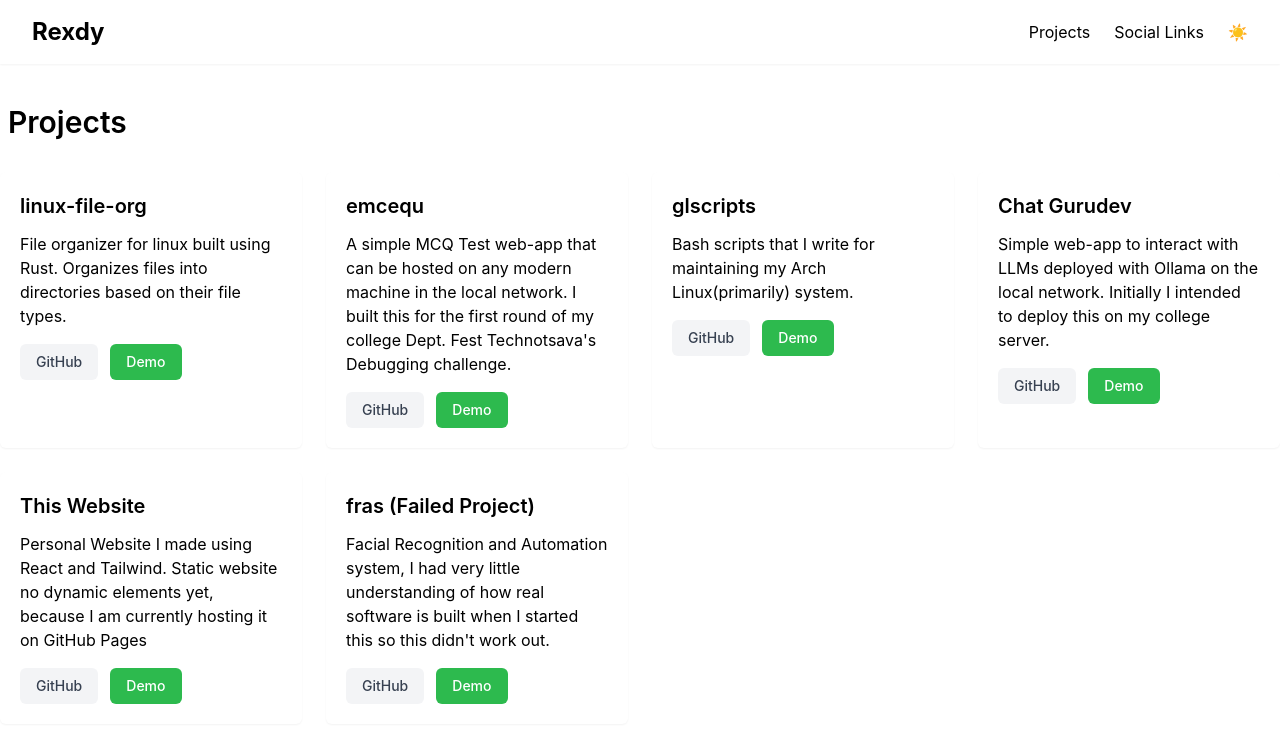
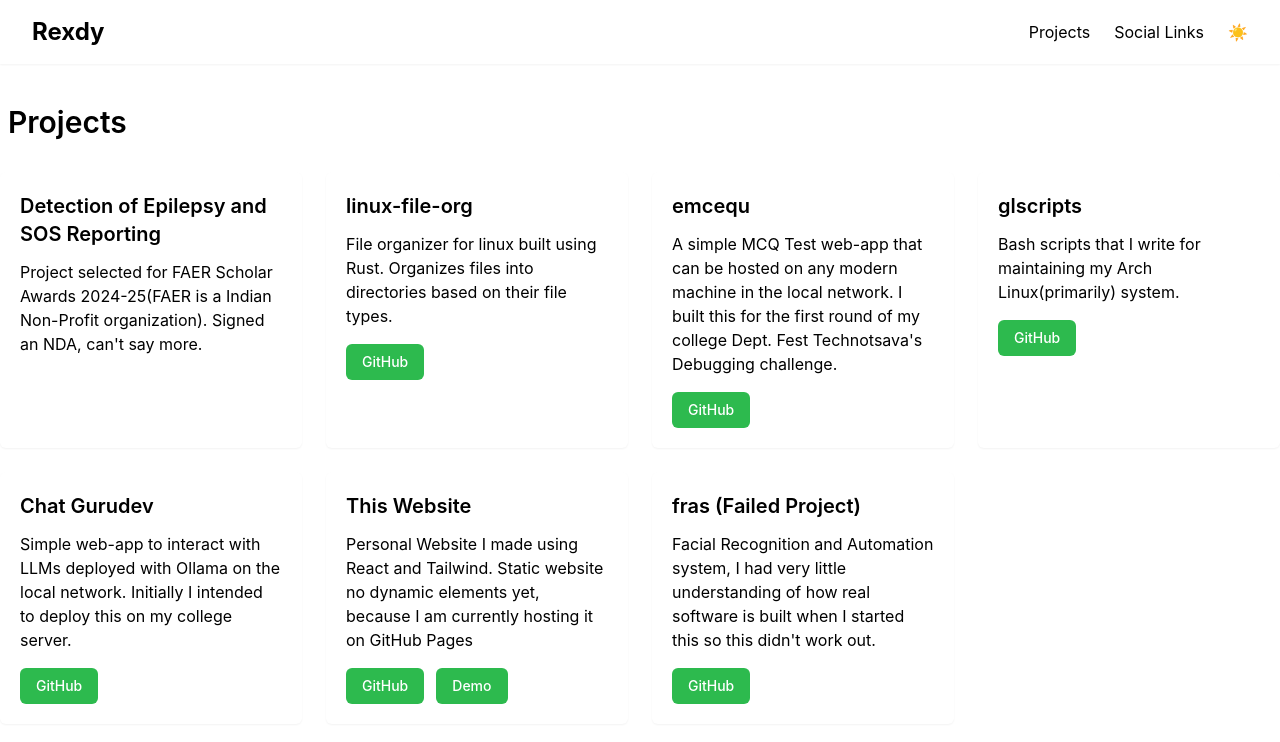
Before and after one commit to therexdy/rexdyweb, a React (Create React App) app: page /Projects in a window 1280 px wide. Shown: the top 742 px of the page. Built offline with nearby package versions, Linux system fonts and the light colour scheme; the HTML template or start-up script is replaced by a standard one.

Commit message:
projects

```diff
--- a/public/media-files/projects.json
+++ b/public/media-files/projects.json
@@ -1,27 +1,33 @@
 [
+  {
+    "title": "Detection of Epilepsy and SOS Reporting",
+    "short_description": "Project selected for FAER Scholar Awards 2024-25(FAER is a Indian Non-Profit organization). Signed an NDA, can't say more.",
+    "github_link": "no-link",
+    "demo_video": "no-link"
+  },
   {
     "title": "linux-file-org",
     "short_description": "File organizer for linux built using Rust. Organizes files into directories based on their file types.",
     "github_link": "https://github.com/truerexdy/linux-file-org.git",
-    "demo_video": "#"
+    "demo_video": "no-link"
   },
   {
     "title": "emcequ",
     "short_description": "A simple MCQ Test web-app that can be hosted on any modern machine in the local network. I built this for the first round of my college Dept. Fest Technotsava's Debugging challenge.",
     "github_link": "https://github.com/truerexdy/emcequ.git",
-    "demo_video": "#"
+    "demo_video": "no-link"
   },
   {
     "title": "glscripts",
     "short_description": "Bash scripts that I write for maintaining my Arch Linux(primarily) system.",
     "github_link": "https://github.com/truerexdy/glscripts.git",
-    "demo_video": "#"
+    "demo_video": "no-link"
   },
   {
     "title": "Chat Gurudev",
     "short_description": "Simple web-app to interact with LLMs deployed with Ollama on the local network. Initially I intended to deploy this on my college server.",
     "github_link": "https://github.com/truerexdy/chatgurudev.git",
-    "demo_video": "https://youtu.be/msu_4qs5eRA/"
+    "demo_video": "no-link"
   },
   {
     "title": "This Website",
@@ -33,6 +39,6 @@
     "title": "fras (Failed Project)",
     "short_description": "Facial Recognition and Automation system, I had very little understanding of how real software is built when I started this so this didn't work out.",
     "github_link": "https://github.com/truerexdy/fras.git",
-    "demo_video": "#"
+    "demo_video": "no-link"
   }
 ]
--- a/src/components/Projects.jsx
+++ b/src/components/Projects.jsx
@@ -37,22 +37,22 @@ function Projects() {
       <h2 className="text-3xl font-semibold mb-8 mx-2 text-black dark:text-white">Projects</h2>
       <div className="grid grid-cols-1 sm:grid-cols-1 md:grid-cols-2 lg:grid-cols-3 xl:grid-cols-4 gap-6">
         {projects.map((project, index) => (
-          <div key={index} className="bg-white text-black dark:bg-black dark:text-white rounded-md shadow-sm hover:shadow-md dark:hover:bg-neutral-900 transition duration-200">
+          <div key={index} className="bg-white text-black dark:bg-black dark:text-white rounded-md shadow-sm hover:bg-gray-200 hover:shadow-md dark:hover:bg-neutral-900 transition duration-200">
             <div className="p-5">
               <h3 className="text-xl font-semibold mb-3 text-black dark:text-white">{project.title}</h3>
               <p className="text-black dark:text-white mb-4">{project.short_description}</p>
               <div className="flex space-x-3">
-                {project.github_link && (
+                {project.github_link !== "no-link" && (
                   <a
                     href={project.github_link}
                     target="_blank"
                     rel="noopener noreferrer"
-                    className="inline-flex items-center justify-center px-4 py-2 text-sm font-medium text-gray-700 bg-gray-100 rounded-md hover:bg-gray-200 focus:outline-none focus-visible:ring-2 focus-visible:ring-rexdy-green focus-visible:ring-offset-2 transition duration-150"
+                    className="inline-flex items-center justify-center px-4 py-2 text-sm font-medium text-white bg-rexdy-green rounded-md hover:bg-rexdy-green/80 focus:outline-none focus-visible:ring-2 focus-visible:ring-rexdy-green focus-visible:ring-offset-2 transition duration-150"
                   >
                     GitHub
                   </a>
                 )}
-                {project.demo_video && (
+                {project.demo_video !== "no-link" && (
                   <a
                     href={project.demo_video}
                     target="_blank"
```
